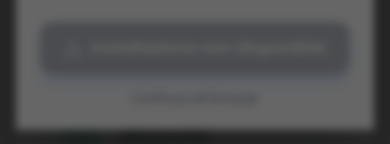
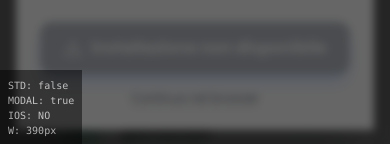
Before and after one commit to celent73/Simulatore-Sharing-1.0, a React (Vite) app: page / in a window 390 px wide. Shown: the part 698-842 px from the top of the page. Built offline with nearby package versions, Linux system fonts and the light colour scheme.

Commit message:
chore: add debug overlay for mobile diagnosis

```diff
--- a/App.tsx
+++ b/App.tsx
@@ -453,6 +453,14 @@ const AppContent = () => {
       <TargetCalculatorModal isOpen={isTargetCalcOpen} onClose={() => setIsTargetCalcOpen(false)} currentInputs={inputs} onApply={handleApplyTarget} />
       <ContractInfoModal isOpen={isContractInfoModalOpen} onClose={() => setIsContractInfoModalOpen(false)} />
       <InstallModal isOpen={showInstallModal} onClose={() => setShowInstallModal(false)} />
+
+      {/* DEBUG OVERLAY - REMOVE AFTER FIX */}
+      <div className="fixed bottom-0 left-0 bg-black/80 text-white p-2 text-[10px] z-[9999] pointer-events-none font-mono opacity-60">
+        <p>STD: {String(isStandalone)}</p>
+        <p>MODAL: {String(showInstallModal)}</p>
+        <p>IOS: {/iphone|ipad|ipod/.test(navigator.userAgent.toLowerCase()) ? 'YES' : 'NO'}</p>
+        <p>W: {window.innerWidth}px</p>
+      </div>
     </div>
   );
 };
```
